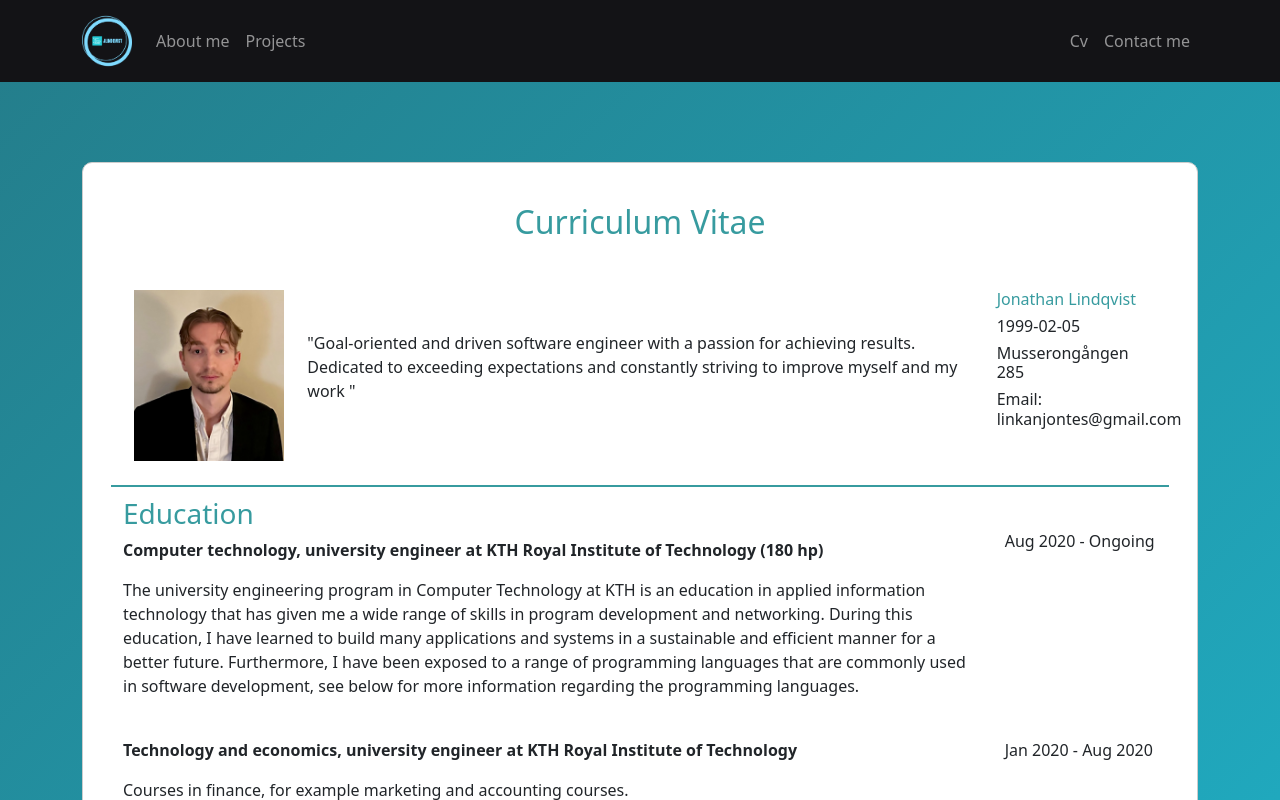
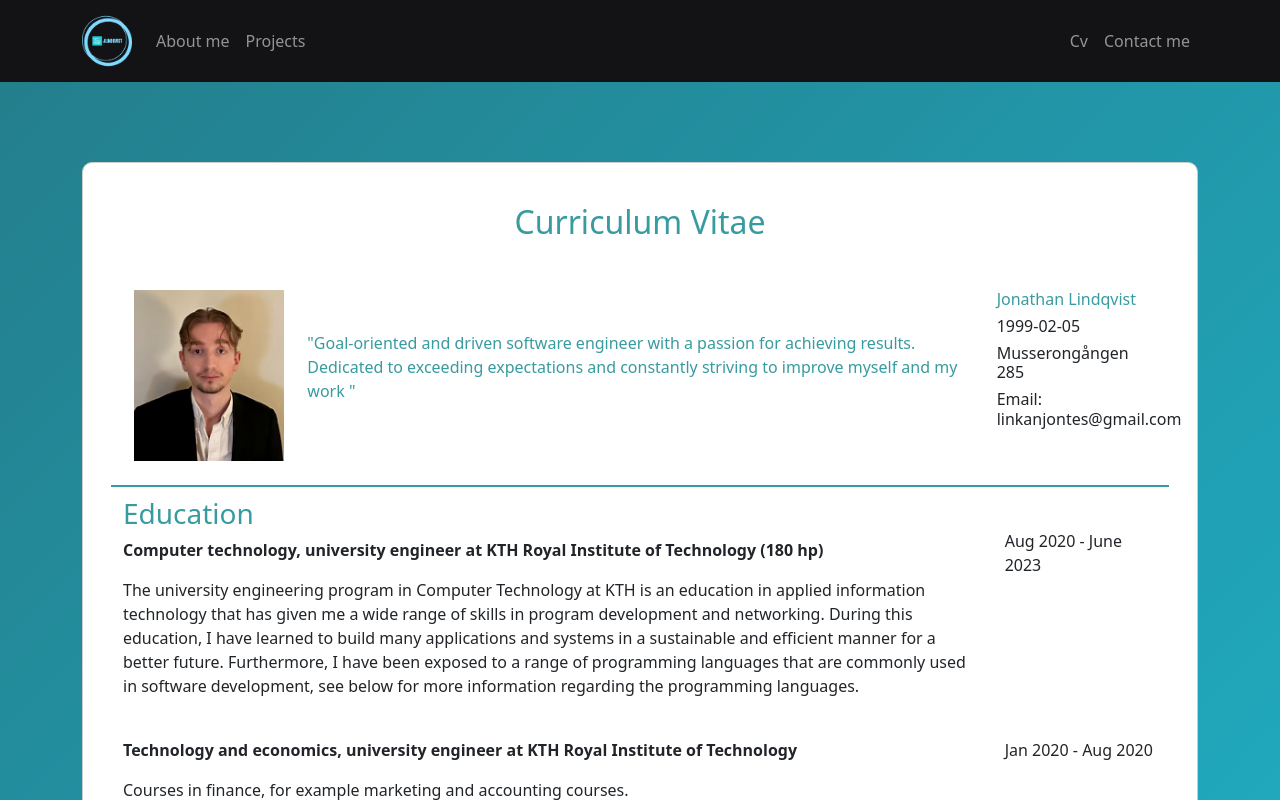
Before and after one commit to JLindqvisttt/JLindqvist, a React (Create React App) app: page /Cv in a window 1280 px wide. Shown: the top 800 px of the page. Built offline with nearby package versions, Linux system fonts and the light colour scheme; a web font is replaced by a local one.

Commit message:
Update dates

```diff
--- a/src/Pages/CvPage.js
+++ b/src/Pages/CvPage.js
@@ -22,8 +22,10 @@ const CvPage = () => {
                     <Navbar.Toggle aria-controls="responsive-navbar-nav"/>
                     <Navbar.Collapse id="responsive-navbar-nav">
                         <Nav className="me-auto" defaultActiveKey="/home" as="ul">
-                            <Nav.Link className="nav-links" href="https://jonathanlindqvist.netlify.app/#aboutme">About me</Nav.Link>
-                            <Nav.Link className="nav-links" href="https://jonathanlindqvist.netlify.app/#projects">Projects</Nav.Link>
+                            <Nav.Link className="nav-links" href="https://jonathanlindqvist.netlify.app/#aboutme">About
+                                me</Nav.Link>
+                            <Nav.Link className="nav-links"
+                                      href="https://jonathanlindqvist.netlify.app/#projects">Projects</Nav.Link>
 
                         </Nav>
                         <Nav defaultActiveKey="/home" as="ul">
@@ -45,7 +47,8 @@ const CvPage = () => {
                                          className="mx-auto d-block"/>
                                 </div>
                                 <div className="col-md-8 align-self-center">
-                                    <p className="text-center text-md-start">"Goal-oriented and driven software engineer
+                                    <p className="text-center text-md-start textCV">"Goal-oriented and driven software
+                                        engineer
                                         with a passion for achieving results. Dedicated to exceeding expectations and
                                         constantly striving to improve myself and my work "</p>
                                 </div>
@@ -93,7 +96,7 @@ const CvPage = () => {
                                 </p>
                             </Col>
                             <Col md={2} style={{marginTop: "4vh"}}>
-                                <p>Aug 2020 - Ongoing</p>
+                                <p>Aug 2020 - June 2023</p>
                             </Col>
                         </Row>
                         <Row className="mb-4">
```
